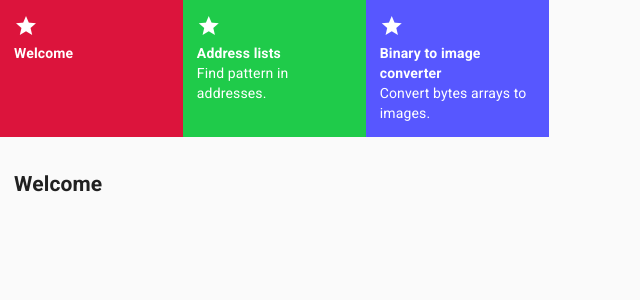
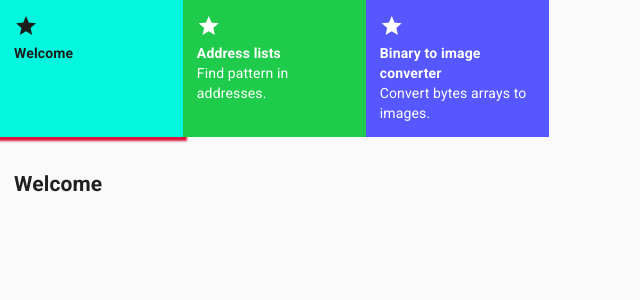
Before and after one commit to maluramichael/re-web-tools, a React (Create React App) app: page / in a window 1280 px wide. Shown: the top 300 px of the page, without its empty margins (0-640 px from the left). Built offline with nearby package versions, Linux system fonts and the light colour scheme.

Commit message:
implement issue# 1 -current selected tool- highlighting

```diff
--- a/src/navigation.jsx
+++ b/src/navigation.jsx
@@ -1,33 +1,47 @@
-import React       from 'react';
-import { NavLink } from 'react-router-dom';
+import React from "react";
+import { NavLink } from "react-router-dom";
 
-import Icon from '@material-ui/core/Icon';
+import Icon from "@material-ui/core/Icon";
 
-import { Meta as AddressListMeta }     from './routes/address-list';
-import { Meta as BinaryConverterMeta } from './routes/binary-converter';
+import { Meta as AddressListMeta } from "./routes/address-list";
+import { Meta as BinaryConverterMeta } from "./routes/binary-converter";
 
-import './navigation.scss';
+import "./navigation.scss";
 
-function FeatureLink({ to, icon, title, description, color }) {
+function FeatureLink({ to, icon, title, description, color, ...props }) {
   return (
-    <NavLink to={to} className={'link'} style={{ backgroundColor: color || 'crimson' }} activeClassName={'active'}>
+    <NavLink
+      to={to}
+      className={"link"}
+      style={{ "--background-color": color }}
+      activeClassName={"active"}
+      {...props}
+    >
       <Icon>{icon}</Icon>
-      <span className={'title'}>{title}</span>
-      <span className={'description'}>{description}</span>
+      <span className={"title"}>{title}</span>
+      <span className={"description"}>{description}</span>
     </NavLink>
   );
 }
 
 export function Navigation() {
-  return <nav className={'navigation'}>
-    <FeatureLink to={'/'} icon={'star'} title={'Welcome'}/>
-    <FeatureLink to={'/address-list'} icon={'star'}
-                 title={AddressListMeta.title}
-                 description={AddressListMeta.description}
-                 color={AddressListMeta.color}/>
-    <FeatureLink to={'/binary-converter'} icon={'star'}
-                 title={BinaryConverterMeta.title}
-                 description={BinaryConverterMeta.description}
-                 color={BinaryConverterMeta.color}/>
-  </nav>;
+  return (
+    <nav className={"navigation"}>
+      <FeatureLink to={"/"} icon={"star"} title={"Welcome"} exact />
+      <FeatureLink
+        to={"/address-list"}
+        icon={"star"}
+        title={AddressListMeta.title}
+        description={AddressListMeta.description}
+        color={AddressListMeta.color}
+      />
+      <FeatureLink
+        to={"/binary-converter"}
+        icon={"star"}
+        title={BinaryConverterMeta.title}
+        description={BinaryConverterMeta.description}
+        color={BinaryConverterMeta.color}
+      />
+    </nav>
+  );
 }
--- a/src/navigation.scss
+++ b/src/navigation.scss
@@ -1,3 +1,7 @@
+:root {
+  --background-color: crimson;
+}
+
 nav.navigation {
   display: grid;
   grid-template-columns: 1fr 1fr 1fr 1fr 1fr 1fr 1fr;
@@ -6,7 +10,7 @@ nav.navigation {
   .link {
     transition: background-color 0.1s;
 
-    background-color: #333;
+    background-color: var(--background-color);
     flex: 1;
     justify-content: center;
     align-items: center;
@@ -22,9 +26,14 @@ nav.navigation {
     }
 
     &:hover {
+      color: whitesmoke;
+      background-color: #6200ee;
     }
 
     &.active {
+      color: #1c1c1c;
+      background-color: #02f7de;
+      box-shadow: var(--background-color) 1px 1px 2px 3px;
     }
   }
 }
```
